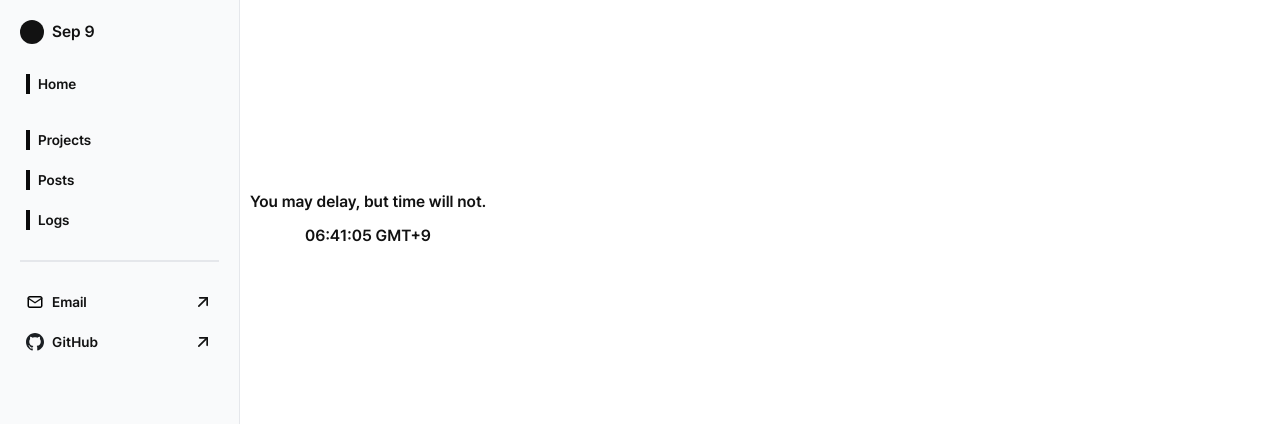
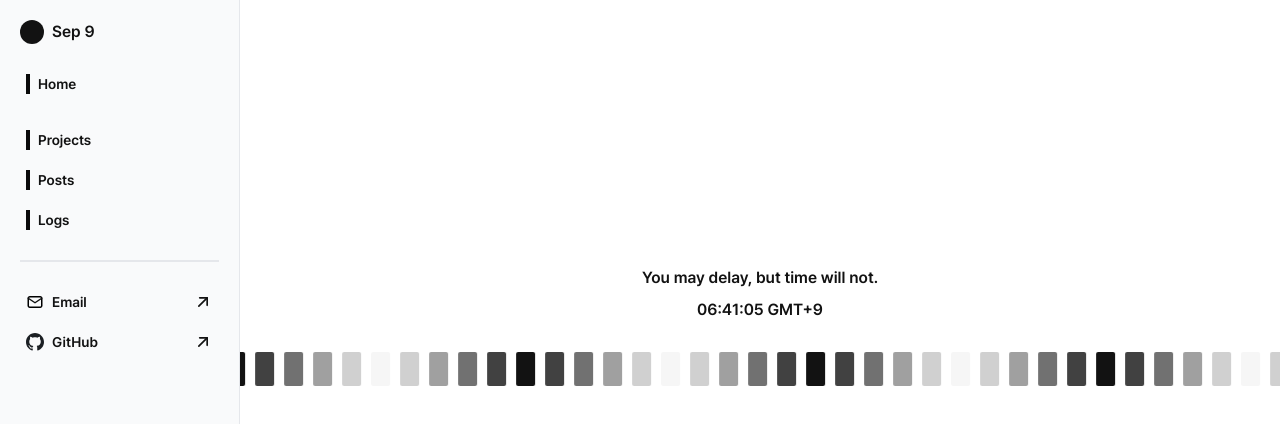
Before and after one commit to e-tae-hyeon/lth-blog, a Next.js app: page / in a window 1280 px wide. Shown: the top 424 px of the page. Built offline with nearby package versions, Linux system fonts and the light colour scheme.

Commit message:
feat: 추가 home page

```diff
--- a/src/app/layout.tsx
+++ b/src/app/layout.tsx
@@ -29,7 +29,7 @@ export default function RootLayout({
       <body className={`${pretendard.className}`}>
         <div className="flex pl-[240px]">
           <Sidebar />
-          <div>{children}</div>
+          <div className="w-full min-h-screen">{children}</div>
         </div>
         <div id="portal" />
       </body>
--- a/src/app/page.tsx
+++ b/src/app/page.tsx
@@ -4,13 +4,12 @@ import React from "react";
 
 function HomePage() {
   return (
-    <main className="pt-[20vh]">
-      <div className="py-[20px]">
+    <div className="flex flex-col">
+      <section className="flex flex-col gap-[20px] pt-[32vh]">
         <Clock />
-      </div>
-
-      {/* <TimeFlow /> */}
-    </main>
+        <TimeFlow />
+      </section>
+    </div>
   );
 }
 
--- a/src/features/home/modules/Clock/index.tsx
+++ b/src/features/home/modules/Clock/index.tsx
@@ -17,7 +17,7 @@ function Clock() {
   }, []);
 
   return (
-    <div className="flex flex-col justify-center items-center gap-[10px] p-[10px] h4">
+    <div className="flex flex-col justify-center items-center gap-[8px] p-[10px] h4">
       <h1>{WISE}</h1>
       <div suppressHydrationWarning> {now} GMT+9</div>
     </div>
```
